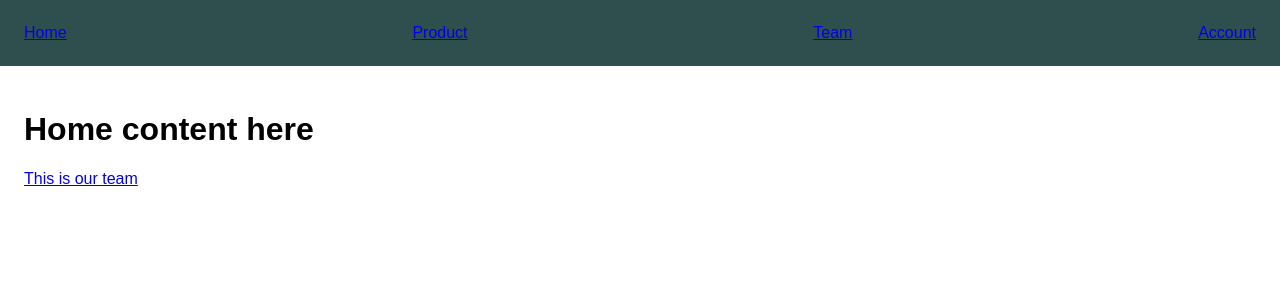
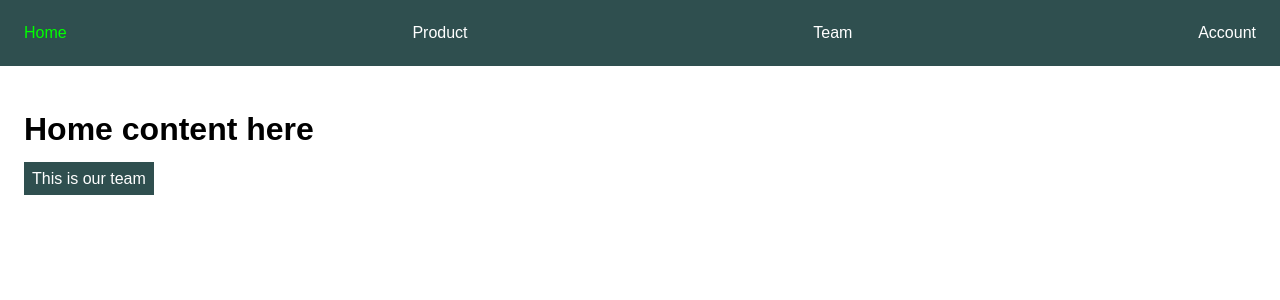
Before and after one commit to jecaps/next-js-routing, a Next.js app: page / in a window 1280 px wide. Shown: the top 300 px of the page. Built offline with nearby package versions, Linux system fonts and the light colour scheme.

Commit message:
Styled Links

```diff
--- a/components/Header.js
+++ b/components/Header.js
@@ -1,21 +1,29 @@
 import Link from "next/link";
 import styled from "styled-components";
+import StyledNavLink from "./StyledNavLink";
+import { useRouter } from "next/router";
 
 export default function Header() {
+  const { pathname } = useRouter();
+
   return (
     <StyledHeader>
       <StyledNav>
         <Link href="/">
-          <a>Home</a>
+          <StyledNavLink active={pathname === "/"}>Home</StyledNavLink>
         </Link>
         <Link href="/product">
-          <a>Product</a>
+          <StyledNavLink active={pathname === "/product"}>
+            Product
+          </StyledNavLink>
         </Link>
         <Link href="/team">
-          <a>Team</a>
+          <StyledNavLink active={pathname === "/team"}>Team</StyledNavLink>
         </Link>
         <Link href="/account">
-          <a>Account</a>
+          <StyledNavLink active={pathname === "/account"}>
+            Account
+          </StyledNavLink>
         </Link>
       </StyledNav>
     </StyledHeader>
--- a/pages/index.js
+++ b/pages/index.js
@@ -1,10 +1,13 @@
 import Link from "next/link";
+import StyledLink from "../components/StyledLink";
 
 export default function Home() {
   return (
     <>
       <h1>Home content here</h1>
-      <Link href={"/team"}>This is our team</Link>
+      <Link href="/team">
+        <StyledLink>This is our team</StyledLink>
+      </Link>
     </>
   );
 }
```
